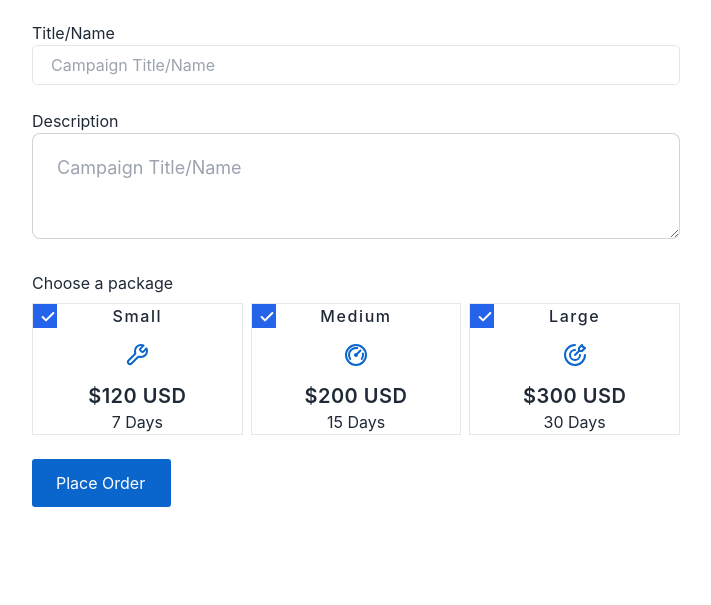
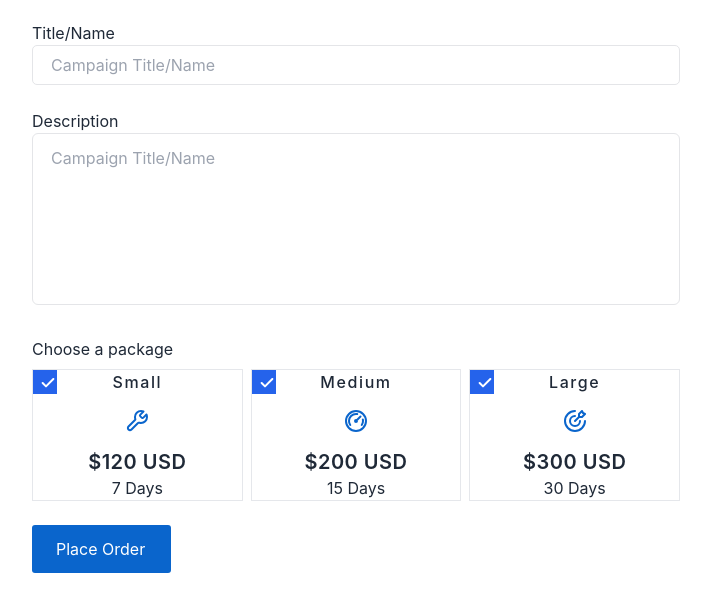
Before and after one commit to muktaranidas/Add-New-Campaign-17.04.2023, a plain HTML site: page index.html in a window 1280 px wide. Shown: the part 259-864 px from the top of the page, without its empty margins (8-719 px from the left). Before the commit the page ends 800 px from the top, so only its background shows below. Drawn offline with nearby package versions, Linux system fonts and the light colour scheme.

Commit message:
complete

```diff
--- a/index.html
+++ b/index.html
@@ -71,11 +71,11 @@
         </label>
         <label class="block ml-4 lg:ml-0">
           <span class="mb-1">Description</span>
-          <textarea
+          <input
             type="text"
             placeholder="Campaign Title/Name"
-            class="block textarea textarea-bordered textarea-lg textarea-field w-[380px] lg:w-[648px]"
-          ></textarea>
+            class="block textarea-field  rounded-md w-[380px] lg:w-[648px]"
+          ></input>
         </label>
       </form>
       <div class="py-6 max-w-[648px]">
--- a/style.css
+++ b/style.css
@@ -10,9 +10,6 @@
   font-size: 18px;
   line-height: 24px;
   color: #18191c;
-  flex: none;
-  order: 1;
-  flex-grow: 1;
 }
 .desription {
   font-style: normal;
@@ -27,21 +24,13 @@
   border-radius: 5px;
   order: 1;
   align-self: stretch;
-  flex-grow: 0;
   color: #767f8c;
   padding-left: 18px;
   padding-top: 8px;
   padding-bottom: 8px;
 }
 .textarea-field {
-  box-sizing: border-box;
-  width: 648px;
-  background: #ffffff;
   border: 1px solid #e4e5e8;
-  border-radius: 5px;
-  order: 1;
-  align-self: stretch;
-  color: #767f8c;
   padding-left: 18px;
   padding-top: 12px;
   padding-bottom: 134px;
```
